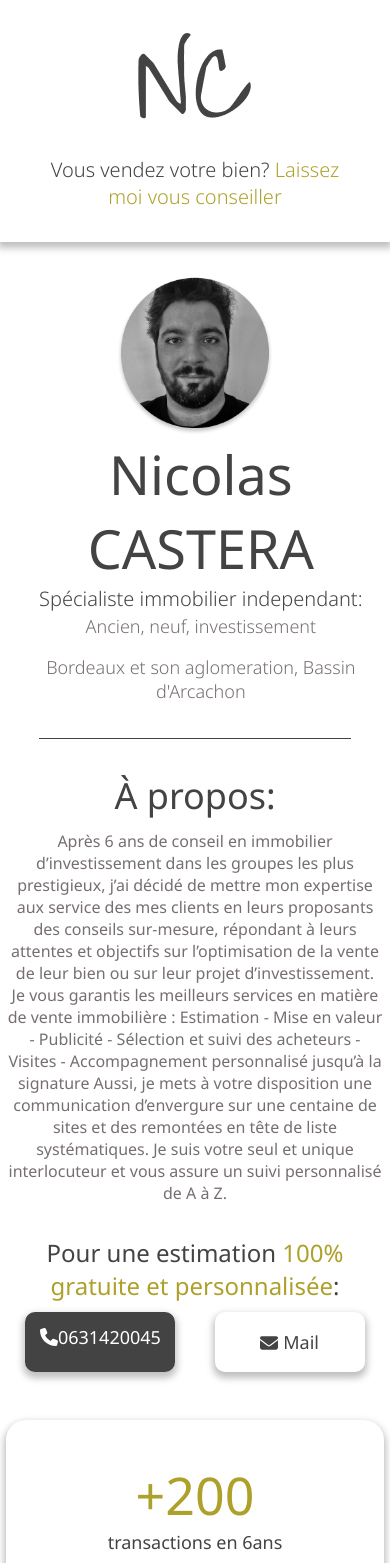
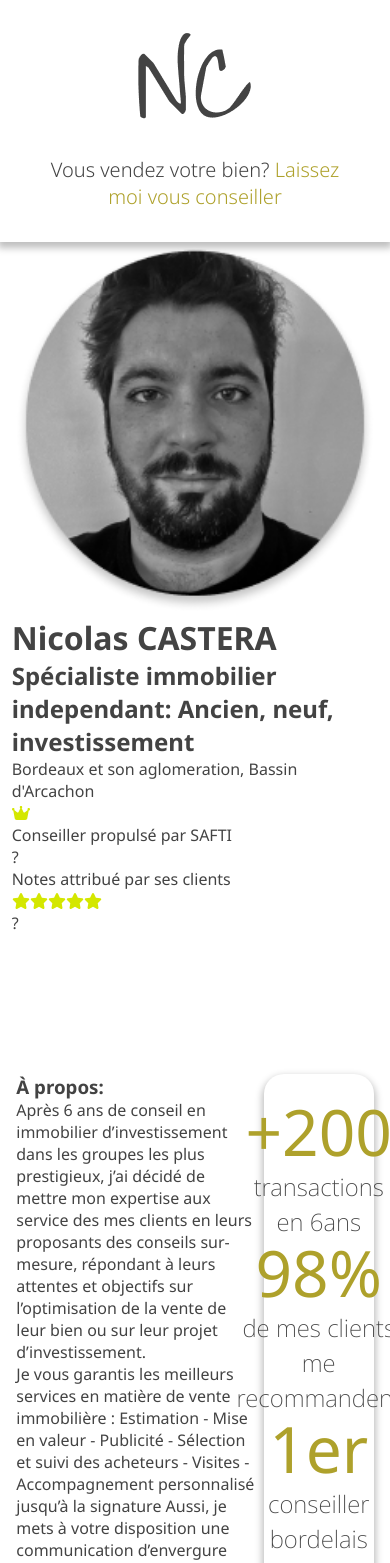
Before and after one commit to magicniclus/monIndependant, a React (Create React App) app: page / in a window 390 px wide. Shown: the top 1563 px of the page. Built offline with nearby package versions, Linux system fonts and the light colour scheme.

Commit message:
Update _main.scss

```diff
--- a/src/components/main/_main.scss
+++ b/src/components/main/_main.scss
@@ -7,21 +7,20 @@
     flex-direction: column;
     align-items: center;
     justify-content: space-around;
-    background-image: url("../../assets/background.png");
+    background-image: url("../../assets/backgroundtop.png");
     background-repeat: no-repeat;
-    background-position: bottom right;
+    background-position: top -250px right;
     @media screen and (max-width: 768px) {
         background-image: none;
     }
     .profilCardContainer{
+        display: flex;
+        flex-direction: column;
         width: $globalWidth;
-        height: 260px;
+        .top{
             display: flex;
                 @media screen and (max-height: 900px) {
                     height: 100%;
-        }
-        @media screen and (max-width: 1024px) {
-            height: 155px;
                 }
                 @media screen and (max-width: 768px) {
                     height: 100%;
@@ -164,98 +163,7 @@
                     }
                 }
             }
-    .contentContainer{
-        display: flex;
-        justify-content: space-between;
-        align-items: center;
-        width: $globalWidth;
-        height: calc(95vh - ( 260px + 110px + 30px ));
-        @media screen and (max-width: 768px) {
-            flex-direction: column;
-            height: 100%;
-        }
-        @media screen and (max-height: 900px) {
-            height: 100%;
-        }
-        .leftContainer{
-            width: 70%;
-            height: 100%;
-            display: flex;
-            flex-direction: column;
-            justify-content: space-between;
-            @media screen and (max-width: 768px) {
-                width: 97vw;
-                max-width: 450px;
-            }
-            .information{
-                height: 63%;
-                display: flex;
-                flex-direction: column;
-                align-items: center;
-                overflow: scroll;
-                @media screen and (max-width: 768px) {
-                    height: 100%;
-                    margin-top: 1rem;
-                }
-                @media screen and (max-height: 900px) {
-                    height: 100%;
-                }
-                // justify-content: space-between;
-                .lignContainer{
-                    height: 20%;
-                    width: 100%;
-                    @media screen and (max-width: 768px) {
-                        // display: none;
-                        margin-top: 1rem;
-                        width: 80vw;
-                        max-width: 450px;
-                    }
-                    .lignOne{
-                        height: 5px;
-                        width: 100%;
-                        background-color: $darkPrimary;
-                    }
-                    .lignTwo{
-                        margin-top: 3px;
-                        height: 1px;
-                        width: 100%;
-                        background-color: $darkPrimary;
-                    }
-                }
-                .textContainer{
-                    margin-top: 1rem;
-                    h3{
-                        font-size: $fontH3;
-                        font-weight: $weightH1;
-                        margin-bottom: 10px;
-                        @media screen and (max-width: 768px) {
-                            text-align: center;
-                            margin-top: 1rem;
-                        }
-                    }
-                    p{
-                        font-size: $p;
-                        color: $darkSecondary;
-                        @media screen and (max-height: 900px) {
-                            overflow: initial;
-                        }
-                        @media screen and (max-height: 745px) {
-                            max-height: 8rem;
-                            overflow: scroll;
-                        }
-                        @media screen and (max-width: 815px) {
-                            max-height: 15rem;
-                            overflow: scroll;
-                        }
-                        @media screen and (max-width: 768px) {
-                            height: 100%;
-                            overflow:visible;
-                            max-height: 100%;
-                            text-align: center;
-                        }
-                    }
-                }
-            }
+        .bottom{
             .contact{
                 height: 40%;
                 display: flex;
@@ -363,60 +271,76 @@
                 }
             }
         }
+    }
+    .contentContainer{
+        margin-top: 140px;
+        display: flex;
+        justify-content: space-around;
+        width: $globalWidth;
+        margin-bottom: 2rem;
+        .leftContainer{
+            max-width: 65%;
+            .propos{
+                h3{
+                    font-size: 36px;
+                    font-weight: 400;
+                }
+                p{
+                    margin-top: 1rem;
+                    font-size: 24px;
+                    font-weight: 200;
+                    line-height: 35px;
+                }
+            }
+            .prestations{
+                h3{
+                    margin-top: 2rem;
+                    font-size: 36px;
+                    font-weight: 400;
+                }
+                p{
+                    margin-top: 1rem;
+                    font-size: 24px;
+                    font-weight: 200;
+                    line-height: 35px;
+                }
+                ul{
+                    margin-top: 1rem;
+                    list-style: none;
+                    font-size: 24px;
+                    font-weight: 200;
+                    line-height: 35px;
+                }
+            }
+        }
         .rightContainer{
+            min-height: 100%;
             width: 30%;
-            height: 100%;
-            display: flex;
-            justify-content: flex-end;
-            @media screen and (max-width: 768px) {
-                width: 97vw;
-                min-height: 500px;
-                max-width: 450px;
-                margin-top: 3rem;
-                margin-bottom: 3rem;
-            }
-            .socialValue{
-                background-color: white;
+            border-radius: 20px;
             -webkit-box-shadow: 0px 4px 7px 2px rgba(0,0,0,0.25);
             box-shadow: 0px 4px 7px 2px rgba(0,0,0,0.25);
-                border-radius: 20px;
-                height: 100%;
-                width: 70%;
-                @media screen and (max-width: 768px) {
-                    width: 100%;
-                    height: 500px;
-                }
             ul{
-                    height: 95%;
+                min-height: 100%;
+                margin-top: 2rem;
+                list-style: none;
+                font-size: 24px;
+                font-weight: 200;
+                line-height: 35px;
                 display: flex;
                 flex-direction: column;
                 justify-content: space-around;
-                    padding: 10px;
+                align-items: center;
                 li{
                     display: flex;
                     flex-direction: column;
-                        align-items: center;
-                        justify-content: center;
-                        height: 33%;
                     text-align: center;
-                        font-size: 18px;
-                        @media screen and (max-width: 800px) {
-                           font-size: 12px;
-                        }
-                        @media screen and (max-width: 768px) {
-                            font-size: 18px;
-                        }
+                    padding: 0.5rem;
+                    font-size: 24px;
                     span{
-                            font-size: 52px;
+                        font-size: 64px;
+                        font-weight: 400;
                         color: $goldPrimary;
-                            @media screen and (max-width: 800px) {
-                               font-size: 32px;
-                            }
-                            @media screen and (max-width: 768px) {
-                                font-size: 52px;
-                            }
-                        }
-
+                        margin-bottom: 20px;
                     }
                 }
             }
```
Lines whose indentation alone changed are shown as unchanged.
